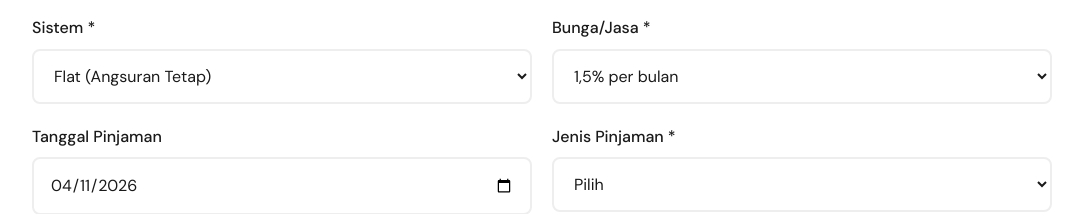
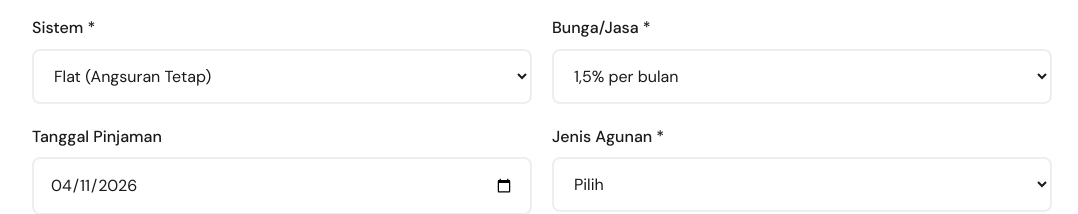
Before and after one commit to manangindu81-design/mds, a Next.js app: page /pinjaman in a window 1280 px wide. Shown: the part 1040-1254 px from the top of the page, without its empty margins (98-1176 px from the left). Built offline with nearby package versions, Linux system fonts and the light colour scheme.

Commit message:
Fix: change Jenis Pinjaman to Jenis Agunan dropdown

```diff
--- a/src/app/pinjaman/page.tsx
+++ b/src/app/pinjaman/page.tsx
@@ -353,7 +353,7 @@ export default function PinjamanPage() {
                   <div><label style={{ display: "block", fontWeight: 500, marginBottom: 8 }}>Sistem *</label><select value={formData.sistem} onChange={handleSistemChange} style={{ width: "100%", padding: "14px 16px", borderRadius: 8, border: "2px solid #eee", fontSize: 16, background: "white" }}><option value="flat">Flat (Angsuran Tetap)</option><option value="musiman">Musiman (Saldo Menurun)</option></select></div>
                   <div><label style={{ display: "block", fontWeight: 500, marginBottom: 8 }}>Bunga/Jasa *</label>{formData.sistem === "musiman" ? <input type="text" value="2,5% per bulan" readOnly style={{ width: "100%", padding: "14px 16px", borderRadius: 8, border: "2px solid #eee", fontSize: 16, background: "#f9f9f9", color: "#666" }} /> : <select value={formData.bunga} onChange={e => setFormData({ ...formData, bunga: e.target.value })} style={{ width: "100%", padding: "14px 16px", borderRadius: 8, border: "2px solid #eee", fontSize: 16, background: "white" }}>{currentBungaOptions.map(opt => <option key={opt.value} value={opt.value}>{opt.label}</option>)}</select>}</div>
                   <div><label style={{ display: "block", fontWeight: 500, marginBottom: 8 }}>Tanggal Pinjaman</label><input type="date" value={formData.tanggal} onChange={e => setFormData({ ...formData, tanggal: e.target.value })} style={{ width: "100%", padding: "14px 16px", borderRadius: 8, border: "2px solid #eee", fontSize: 16 }} /></div>
-                  <div><label style={{ display: "block", fontWeight: 500, marginBottom: 8 }}>Jenis Pinjaman *</label><select value={formData.jenisPinjaman} onChange={e => setFormData({ ...formData, jenisPinjaman: e.target.value })} style={{ width: "100%", padding: "14px 16px", borderRadius: 8, border: formErrors.jenisPinjaman ? "2px solid #e74c3c" : "2px solid #eee", fontSize: 16, background: "white" }}><option value="">Pilih</option><option value="umum">Pinjaman Umum</option><option value="bisnis">Pinjaman Bisnis</option><option value="produktif">Pinjaman Produktif</option><option value="dana-sehat">Dana Sehat</option><option value="pendidikan">Pinjaman Pendidikan</option></select></div>
+                  <div><label style={{ display: "block", fontWeight: 500, marginBottom: 8 }}>Jenis Agunan *</label><select value={formData.jenisPinjaman} onChange={e => setFormData({ ...formData, jenisPinjaman: e.target.value })} style={{ width: "100%", padding: "14px 16px", borderRadius: 8, border: formErrors.jenisPinjaman ? "2px solid #e74c3c" : "2px solid #eee", fontSize: 16, background: "white" }}><option value="">Pilih</option><option value="pendiri">Pendiri</option><option value="simpanan">Simpanan</option><option value="bpkb">BPKB</option><option value="akta-tanah">Akta Tanah</option><option value="sertifikat">Sertifikat</option><option value="surat-desa">Surat Desa</option></select></div>
                   <div><label style={{ display: "block", fontWeight: 500, marginBottom: 8 }}>Besar Pinjaman (Rp) *</label><input type="text" value={formData.jumlah} onChange={e => setFormData({ ...formData, jumlah: formatRupiah(e.target.value) })} style={{ width: "100%", padding: "14px 16px", borderRadius: 8, border: formErrors.jumlah ? "2px solid #e74c3c" : "2px solid #eee", fontSize: 16 }} placeholder="Rp 0" /></div>
                   <div><label style={{ display: "block", fontWeight: 500, marginBottom: 8 }}>Jangka Waktu (Bulan) *</label><select value={formData.tenor} onChange={e => handleTenorInput(e.target.value)} style={{ width: "100%", padding: "14px 16px", borderRadius: 8, border: formErrors.tenor ? "2px solid #e74c3c" : "2px solid #eee", fontSize: 16, background: "white" }}>{formData.sistem === "musiman" ? [1,2,3,4,5,6].map(b => <option key={b} value={b}>{b} Bulan</option>) : Array.from({length: 36}, (_, i) => i + 1).map(b => <option key={b} value={b}>{b} Bulan</option>)}</select></div>
                   <div><label style={{ display: "block", fontWeight: 500, marginBottom: 8 }}>Denda (%/Bulan)</label><input type="text" value={formData.denda} onChange={e => setFormData({ ...formData, denda: e.target.value })} style={{ width: "100%", padding: "14px 16px", borderRadius: 8, border: "2px solid #eee", fontSize: 16 }} placeholder="%" /></div>
```
